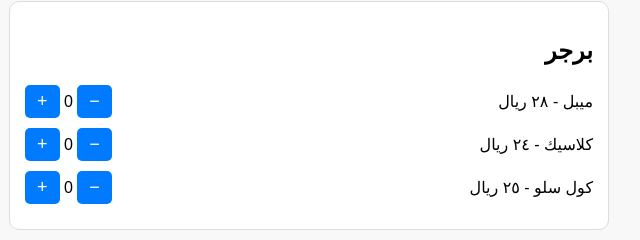
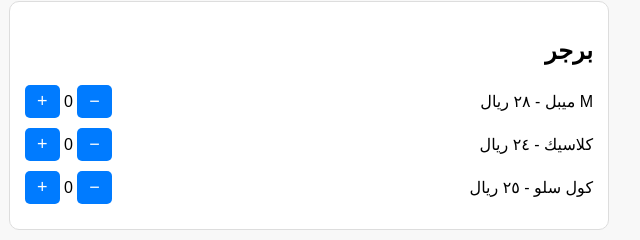
Before and after one commit to ytqjx7rs7y-glitch/Menu, a plain HTML site: page index.html in a window 1280 px wide. Shown: the part 103-343 px from the top of the page, 331-971 px from the left. Drawn offline with Linux system fonts and the light colour scheme.

Commit message:
Update index.html

```diff
--- a/index.html
+++ b/index.html
@@ -90,7 +90,7 @@
 <div class="section">
     <h2>برجر</h2>
     <div class="item">
-        <span>ميبل - ٢٨ ريال</span>
+        <span>M ميبل - ٢٨ ريال</span>
         <div>
             <button onclick="decrease('maple')">−</button>
             <span id="maple">0</span>
```
